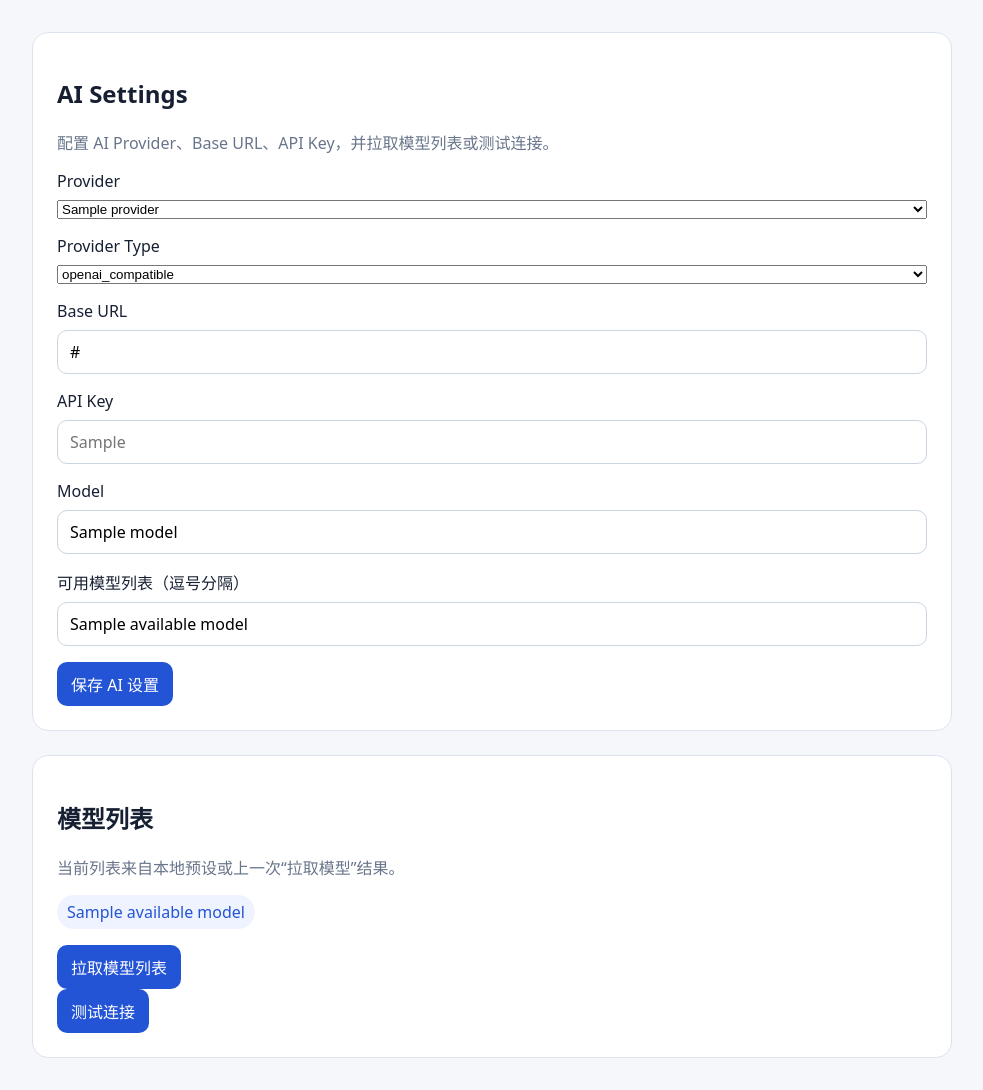
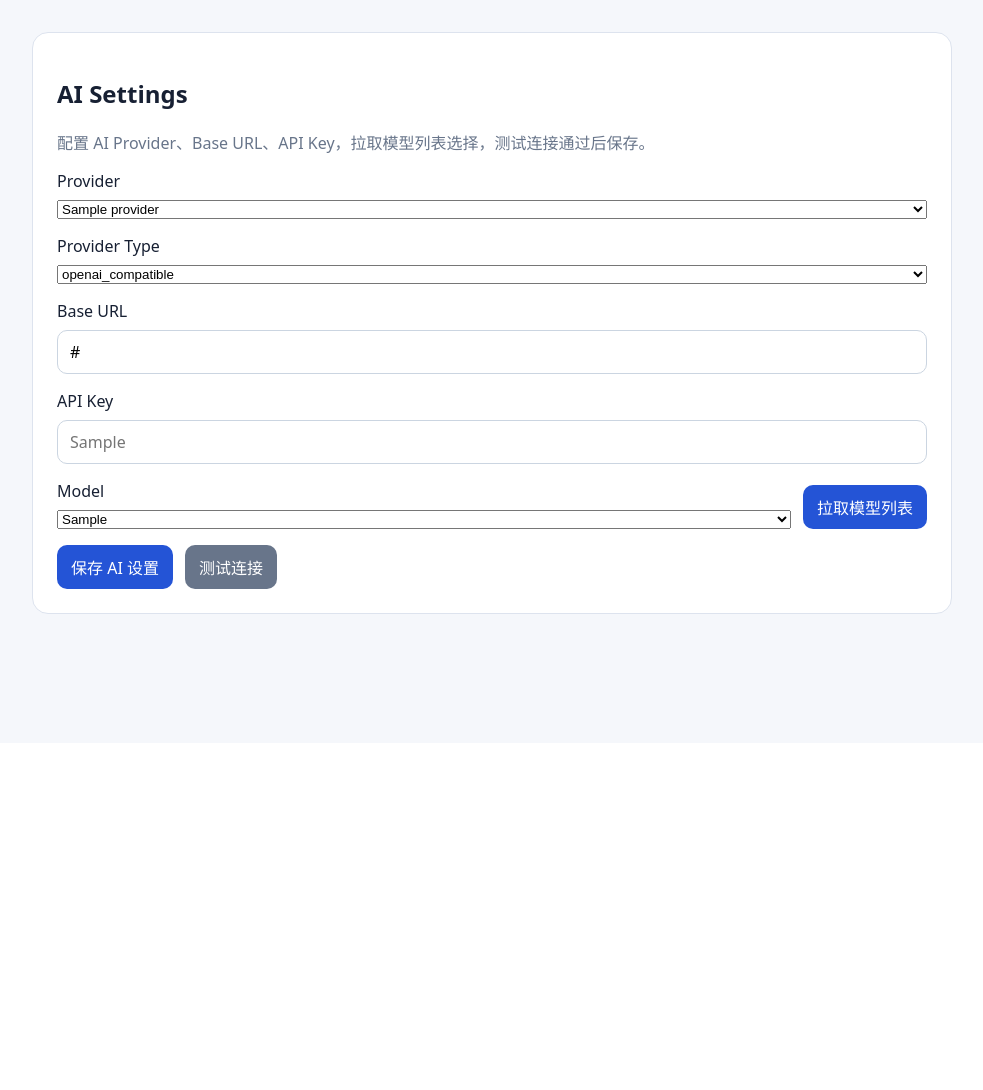
Before and after one commit to j2st1n/ai-calendar-assistant, a FastAPI app: template app/web/templates/ai.html in a window 1280 px wide. Shown: the part 57-1147 px from the top of the page, without its empty margins (148-1131 px from the left). After the commit the page ends 671 px from the top, so only its background shows below. Run offline with FastAPI, Linux system fonts and the light colour scheme; the template is opened without the code that fills it: most values are stand-ins (such as "Sample title", 1, 10 or a date in 2020).

Commit message:
feat: ai settings model dropdown + inline buttons

```diff
--- a/app/web/templates/ai.html
+++ b/app/web/templates/ai.html
@@ -1,10 +1,18 @@
 {% extends "base.html" %}
 {% block content %}
+<script>
+function selectModel(sel) {
+  const input = document.querySelector('input[name="model"]');
+  if (input) input.value = sel.value;
+}
+</script>
+
 <section class="card">
   <h1>AI Settings</h1>
-  <p class="muted">配置 AI Provider、Base URL、API Key，并拉取模型列表或测试连接。</p>
+  <p class="muted">配置 AI Provider、Base URL、API Key，拉取模型列表选择，测试连接通过后保存。</p>
   {% if message %}<p class="alert success">{{ message }}</p>{% endif %}
   {% if error %}<p class="alert error">{{ error }}</p>{% endif %}
+
   <form method="post" action="/console/ai" class="stack">
     <label>
       Provider
@@ -31,33 +39,27 @@
       API Key
       <input name="api_key" type="password" value="" placeholder="{{ api_key_masked or '留空表示保持现有值' }}" autocomplete="off">
     </label>
-    <label>
-      Model
-      <input name="model" value="{{ model }}" placeholder="可拉取后选择，也可手动输入">
-    </label>
-    <label>
-      可用模型列表（逗号分隔）
-      <input name="available_models_raw" value="{{ available_models | join(',') }}" placeholder="gpt-4o-mini,gpt-4o">
-    </label>
+
+    <div class="row" style="align-items: flex-end;">
+      <label style="flex: 1;">
+        Model
+        {% if available_models %}
+        <select name="model" onchange="selectModel(this)">
+          {% for m in available_models %}
+          <option value="{{ m }}" {% if model == m %}selected{% endif %}>{{ m }}</option>
+          {% endfor %}
+        </select>
+        {% else %}
+        <input name="model" value="{{ model }}" placeholder="先拉取模型列表后选择">
+        {% endif %}
+      </label>
+      <button type="submit" formaction="/console/ai/models">拉取模型列表</button>
+    </div>
+
     <div class="row">
       <button type="submit">保存 AI 设置</button>
+      <button type="submit" formaction="/console/ai/test" style="background:#68758a;">测试连接</button>
     </div>
   </form>
 </section>
-
-<section class="card">
-  <h2>模型列表</h2>
-  <p class="muted">当前列表来自本地预设或上一次“拉取模型”结果。</p>
-  <div class="chips">
-    {% for model_name in available_models %}
-    <span class="chip">{{ model_name }}</span>
-    {% endfor %}
-  </div>
-  <form method="post" action="/console/ai/models" class="row">
-    <button type="submit">拉取模型列表</button>
-  </form>
-  <form method="post" action="/console/ai/test" class="row">
-    <button type="submit">测试连接</button>
-  </form>
-</section>
 {% endblock %}
```
Also changed, not shown: app/web/routes.py (+21 -2 lines).
